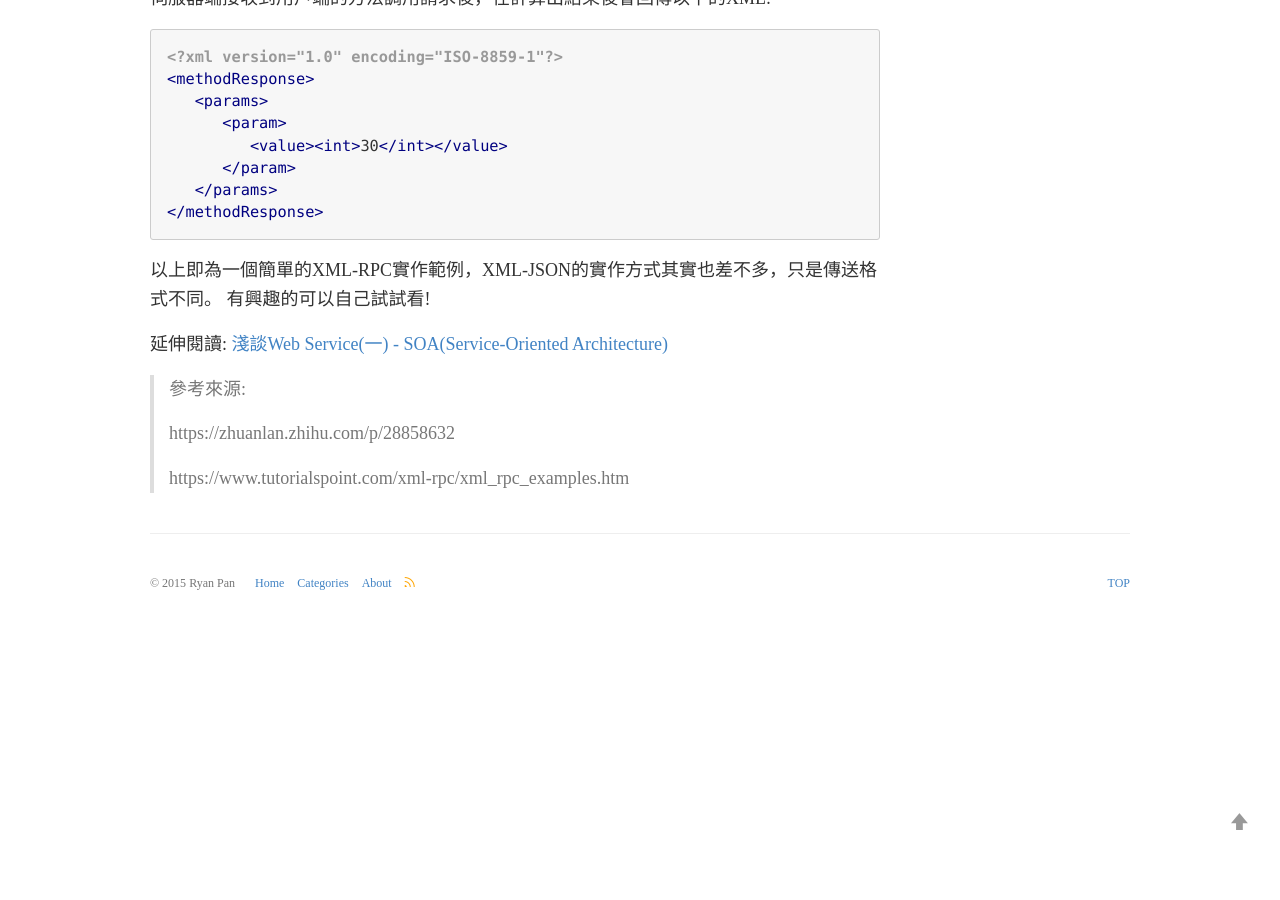
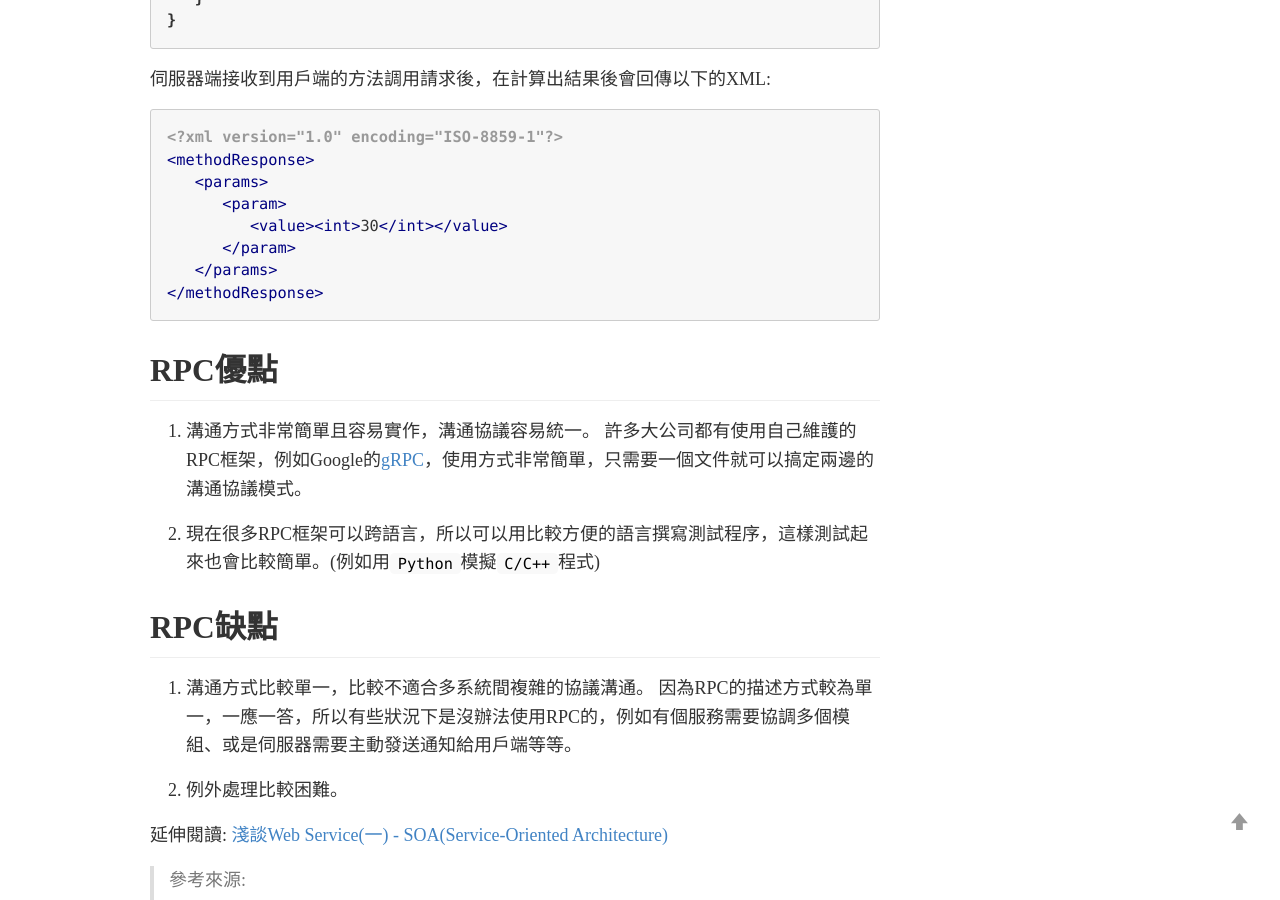
Before and after one commit to ryanchen34057/ryanchen34057.github.io, a Jekyll site: the page built from _posts/Web Service/2019-09-28-webServiceRPC.markdown, in a window 1280 px wide and 900 px high, scrolled down 2406 px. Built offline with Jekyll 4.4.1, drawn with Linux system fonts in a browser that asks for light colours; nearby versions of some CDN libraries; library files that are not in the unit come from our copies; comment, search, counter and statistics services are not loaded; before the commit the page ends 3038 px from its top, so only the background shows below that; some of the changed text lies outside the part shown.

Commit message:
new post

````diff
--- a/_posts/Web Service/2019-09-28-webServiceIntro.markdown
+++ b/_posts/Web Service/2019-09-28-webServiceIntro.markdown
@@ -35,7 +35,7 @@ SOA可以比喻為插座，我把電力的供給做成一個插座(服務接口)
 
 常見的方法有下列幾種:
 1. **RPC (Remote Procedure Call)** - 稱為遠程方法調用協議，為方法導向
-2. **SOAP (Simple Object Access Protocol)** - 稱為簡單對象訪問協議，為消息導向
+2. **SOAP (Simple Object Access Protocol)** - 稱為簡單物件存取協議，為消息導向
 3. **REST (Representational State Transfer)** - 稱為表象化狀態轉變，為資源導向
 
 關於每種Web Service的介紹請期待下集XD
--- a/_posts/Web Service/2019-09-28-webServiceCommonPractice.markdown
+++ b/_posts/Web Service/2019-09-28-webServiceRPC.markdown
@@ -8,9 +8,10 @@ keywords: Web Service, SOA, RPC, SOAP, REST
 
 上集: [淺談Web Service(一) - SOA(Service-Oriented Architecture)](https://ryanchen34057.github.io/2019/09/28/webServiceIntro/)
 
-這篇來介紹Web Service常見的作法有哪些吧!
+這篇來介紹Web Service中的RPC吧!
 
-1. **RPC**: 即為遠程方法調用(Remote Procedure Call)，概念為**用戶端去調用服務端的方法(服務)**。這裡的用戶端通常是會向遠端系通呼叫的應用程式，透過向裝置RPC協定的伺服器發出HTTP請求。
+## RPC 遠程方法調用介紹
+即為遠程方法調用(Remote Procedure Call)，概念為**用戶端去調用服務端的方法(服務)**。這裡的用戶端通常是會向遠端系統呼叫的應用程式，透過向裝置RPC協定的伺服器發出HTTP請求。
 
 實現方式有兩種:
 
@@ -109,8 +110,18 @@ public class JavaServer {
 </methodResponse>
 ```
 
-以上即為一個簡單的XML-RPC實作範例，XML-JSON的實作方式其實也差不多，只是傳送格式不同。
-有興趣的可以自己試試看!
+## RPC優點
+1. 溝通方式非常簡單且容易實作，溝通協議容易統一。
+許多大公司都有使用自己維護的RPC框架，例如Google的[gRPC](https://github.com/grpc/grpc)，使用方式非常簡單，只需要一個文件就可以搞定兩邊的溝通協議模式。
+
+2. 現在很多RPC框架可以跨語言，所以可以用比較方便的語言撰寫測試程序，這樣測試起來也會比較簡單。(例如用`Python`模擬`C/C++`程式)
+
+## RPC缺點
+1. 溝通方式比較單一，比較不適合多系統間複雜的協議溝通。
+因為RPC的描述方式較為單一，一應一答，所以有些狀況下是沒辦法使用RPC的，例如有個服務需要協調多個模組、或是伺服器需要主動發送通知給用戶端等等。
+
+2. 例外處理比較困難。
+
 
 
 延伸閱讀:
````
Also changed, not shown: _posts/Web Service/2019-09-28-webServiceSOAP.markdown (added, +18 -0 lines).
